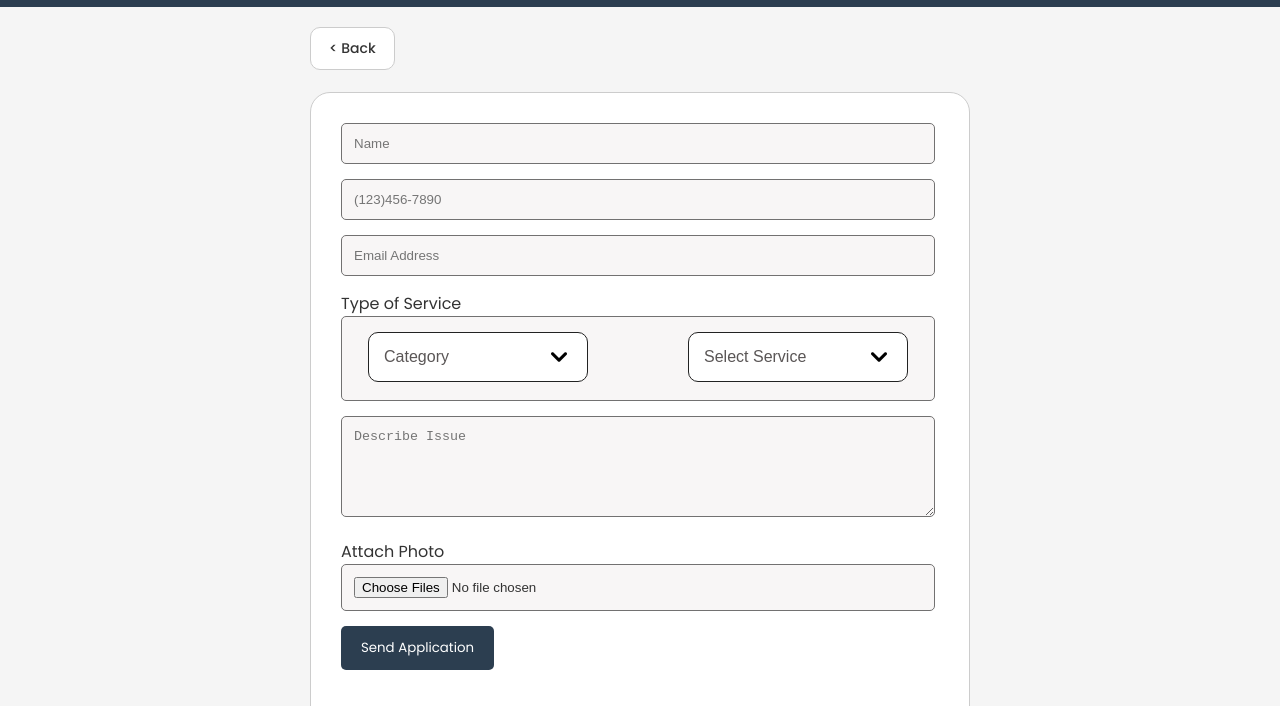
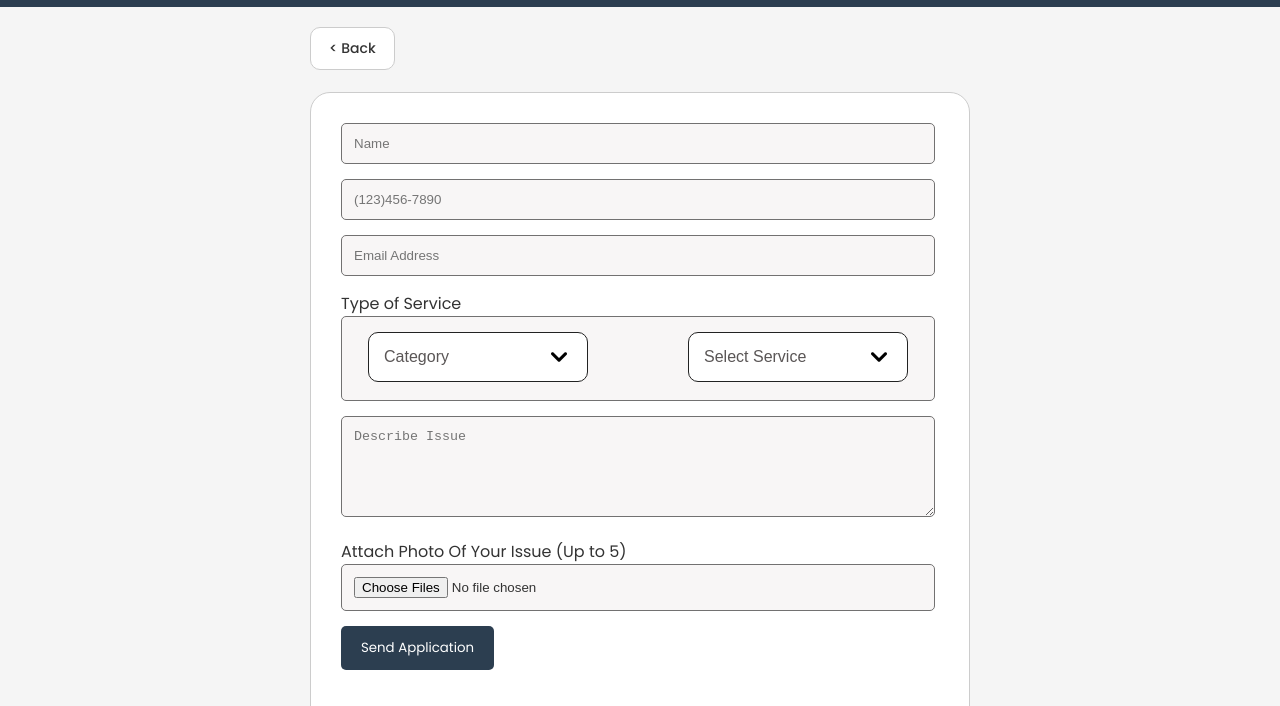
Before and after one commit to wladok/PrimeSacramento-frontend, a plain HTML site: page contact.html in a window 1280 px wide. Shown: the part 94-800 px from the top of the page. Drawn offline with Linux system fonts and the light colour scheme.

Commit message:
Update contact.html

```diff
--- a/contact.html
+++ b/contact.html
@@ -93,7 +93,7 @@
       ></textarea>
 
       <label class="upload-label">
-        Attach Photo
+        Attach Photo Of Your Issue (Up to 5)
       </label>
 
       <input
```
